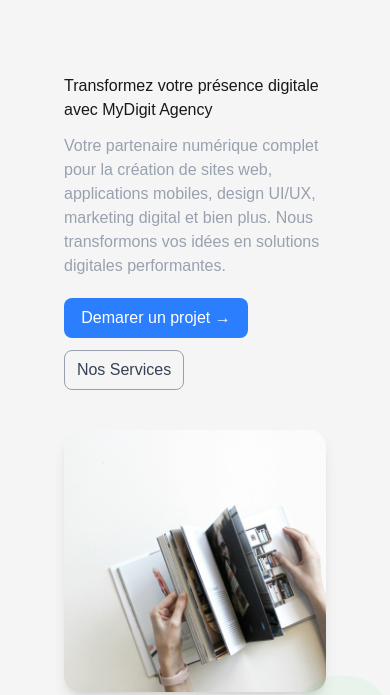
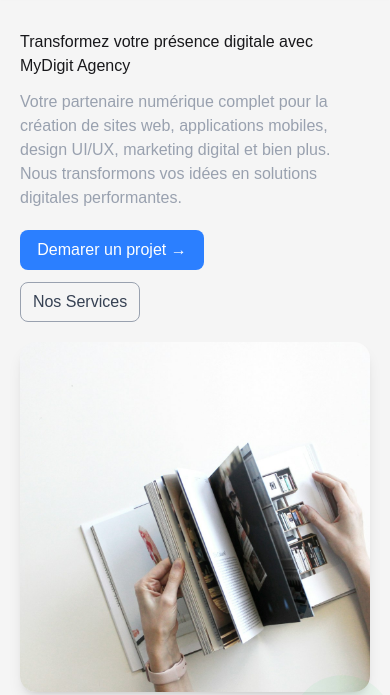
Before and after one commit to MyDigit-Agency/MyDigit-Agency, a plain HTML site: page index.html in a window 390 px wide. Shown: the part 70-765 px from the top of the page. Drawn offline with nearby package versions, Linux system fonts and the light colour scheme.

Commit message:
feat: ajout du responsive à la section Acceuil en tablette

```diff
--- a/index.html
+++ b/index.html
@@ -81,7 +81,7 @@
     </div>
 
     <main class="pt-20">
-        <section class="m-16" id="Accueil">
+        <section class="m-5 md:m-16" id="Accueil">
             <div>
                 <span class="md:text-lg">
                     Transformez votre présence digitale avec MyDigit Agency
@@ -98,8 +98,8 @@
                     </a>
                 </div>
             </div>
-            <div class="mt-10 flex items-center justify-center">
-                <img src="asset/ImageAccueil.jpg" alt="ImageAccueil" class="w-full md:h-[30rem] object-cover rounded-2xl shadow-lg">
+            <div class="mt-5 flex items-center justify-center">
+                <img src="asset/ImageAccueil.jpg" alt="ImageAccueil" class="w-full lg:max-w-4xl md:h-[30rem] object-cover rounded-2xl shadow-lg">
             </div>
         </section>
         <section class="h" id="Services">n</section>
--- a/style.css
+++ b/style.css
@@ -110,7 +110,7 @@ body {
     pointer-events: auto;
 }
 
-@media (min-width: 768px) {
+@media (min-width: 767px) {
     .hamburger {
         display: none;
     }
```
